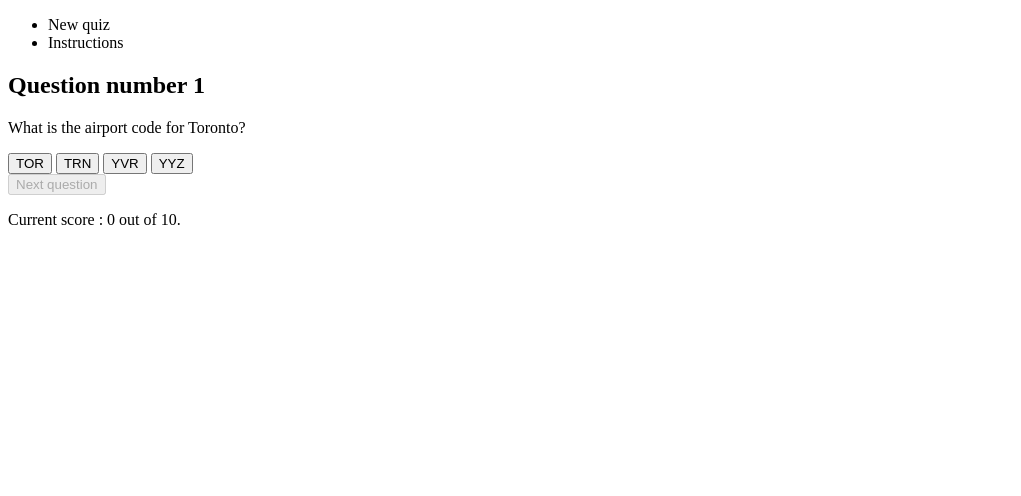
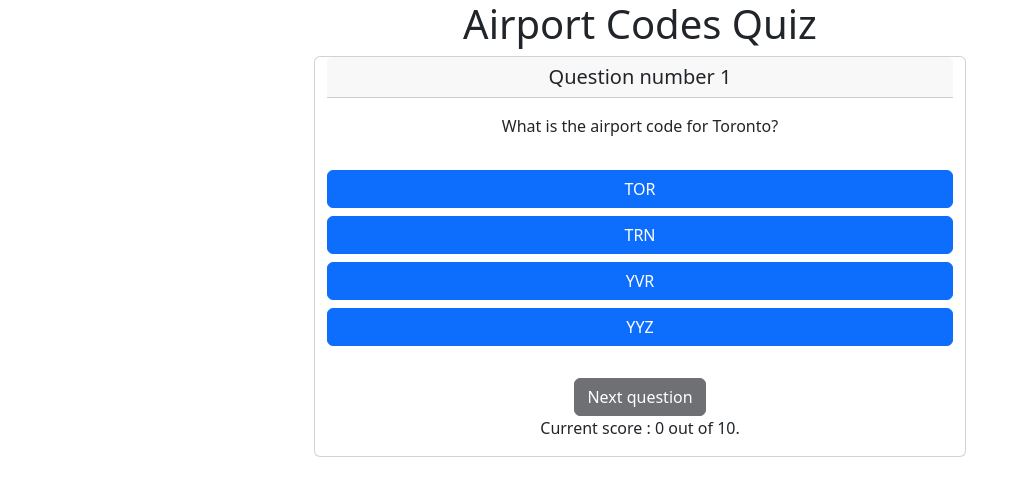
Before and after one commit to cshimvin/quiz-ms-2, a website: page index.html in a window 1280 px wide. Shown: the whole page, without its empty margins (0-1021 px from the left). Drawn offline with nearby package versions, Linux system fonts and the light colour scheme; a web font is replaced by a local one.

Commit message:
Add Bootstrap and CSS styling to page

```diff
--- a/assets/css/style.css
+++ b/assets/css/style.css
@@ -0,0 +1,19 @@
+body {
+    background-color: gray !important;
+    font-family: 'AR One Sans', sans-serif;
+
+}
+
+.title {
+    text-align: center;
+}
+
+.quiz-box {
+    width: 90%;
+    border-radius: 25px;
+    padding: 0px;
+    margin-bottom: 20px;
+    background-color: lightblue;
+    margin-left: auto;
+    margin-right: auto;
+}
--- a/index.html
+++ b/index.html
@@ -4,33 +4,39 @@
     <meta charset="UTF-8">
     <meta http-equiv="X-UA-Compatible" content="IE=edge">
     <meta name="viewport" content="width=device-width, initial-scale=1.0">
-    <title>Document</title>
+    <title>MS2 Project | Airport Code Quiz</title>
+    <link href="https://cdn.jsdelivr.net/npm/bootstrap@5.3.2/dist/css/bootstrap.min.css" rel="stylesheet" integrity="sha384-T3c6CoIi6uLrA9TneNEoa7RxnatzjcDSCmG1MXxSR1GAsXEV/Dwwykc2MPK8M2HN" crossorigin="anonymous">
+    <link rel="preconnect" href="https://fonts.googleapis.com">
+    <link rel="preconnect" href="https://fonts.gstatic.com" crossorigin>
+    <link href="https://fonts.googleapis.com/css2?family=AR+One+Sans:wght@400;500;700&display=swap" rel="stylesheet">
     <script src="https://code.jquery.com/jquery-3.7.1.js" integrity="sha256-eKhayi8LEQwp4NKxN+CfCh+3qOVUtJn3QNZ0TciWLP4=" crossorigin="anonymous"></script>
+    <link rel="stylesheet" href="assets/css/style.css" type="text/stylesheet" />
 </head>
 <body>
     <header>
-        <div id="navbar">
-            <ul id="nav-items">
-                <li>New quiz</li>
-                <li>Instructions</li>
-            </ul>
+        <div class="row align-items-center">
+            <div class="col-md-12">
+                <h1 class="text-center">Airport Codes Quiz</h1>
+            </div>
         </div>
     </header>
-    <section id="quiz-question">
-        <h2 id="question-number"></h2>
-        <p>What is the airport code for <span id="airport"></span>?</p>
-    </section>
-    <section id="answers">
-        <button class="answer" id="answer1" onclick="checkAnswer(1)"></button>
-        <button class="answer" id="answer2" onclick="checkAnswer(2)"></button>
-        <button class="answer" id="answer3" onclick="checkAnswer(3)"></button>
-        <button class="answer" id="answer4" onclick="checkAnswer(4)"></button>
-    </section>
-    <section id="result"></section>
-    <section id="nav-buttons">
-        <button id="next-question">Next question</button>
-    </section>
-    <section id="score"><p>Current score : <span id="current-score">0</span> out of 10.</p></section>
+    <div class="row">
+    <div class="card text-center w-50 mx-auto">
+                <h5 id="question-number" class="card-header"></h5>
+                <p class="card-body">What is the airport code for <span id="airport"></span>?</p>
+                <button type="button" class="mb-2 answer btn btn-primary" id="answer1" onclick="checkAnswer(1)"></button>
+                <button type="button" class="mb-2 answer btn btn-primary" id="answer2" onclick="checkAnswer(2)"></button>
+                <button type="button" class="mb-2 answer btn btn-primary" id="answer3" onclick="checkAnswer(3)"></button>
+                <button type="button" class="mb-2 answer btn btn-primary" id="answer4" onclick="checkAnswer(4)"></button>
+                <div id="result">&nbsp;</div>
+                <div id="nav-buttons">
+                    <button type="button" class="btn btn-dark" id="next-question">Next question</button>
+                </div>
+            <div id="score"><p>Current score : <span id="current-score">0</span> out of 10.</p></div>
+            </div>
+        </div>
+
+    <script src="https://cdn.jsdelivr.net/npm/bootstrap@5.3.2/dist/js/bootstrap.bundle.min.js" integrity="sha384-C6RzsynM9kWDrMNeT87bh95OGNyZPhcTNXj1NW7RuBCsyN/o0jlpcV8Qyq46cDfL" crossorigin="anonymous"></script>
     <script src="assets/js/script.js" type="text/javascript"></script>
 </body>
 </html>
```
